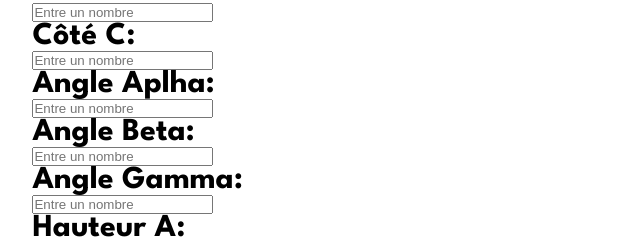
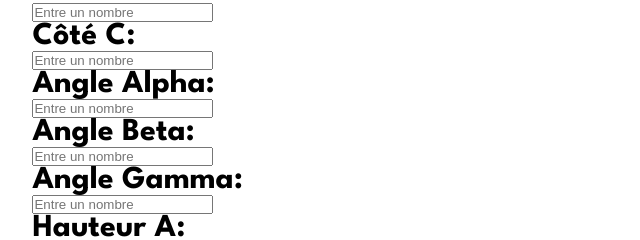
Before and after one commit to KevoWaZ/Triangle, a plain HTML site: page index.html in a window 1280 px wide. Shown: the part 225-465 px from the top of the page, 293-933 px from the left. Drawn offline with Linux system fonts and the light colour scheme.

Commit message:
Update index.html

```diff
--- a/index.html
+++ b/index.html
@@ -35,7 +35,7 @@
             <input type="number" id="coteC" placeholder="Entre un nombre">
         </div>
         <div class="rayon">
-            <h1>Angle Aplha: </h1>
+            <h1>Angle Alpha: </h1>
             <input type="number" id="angleAlpha" placeholder="Entre un nombre">
         </div>
         <div class="rayon">
```
